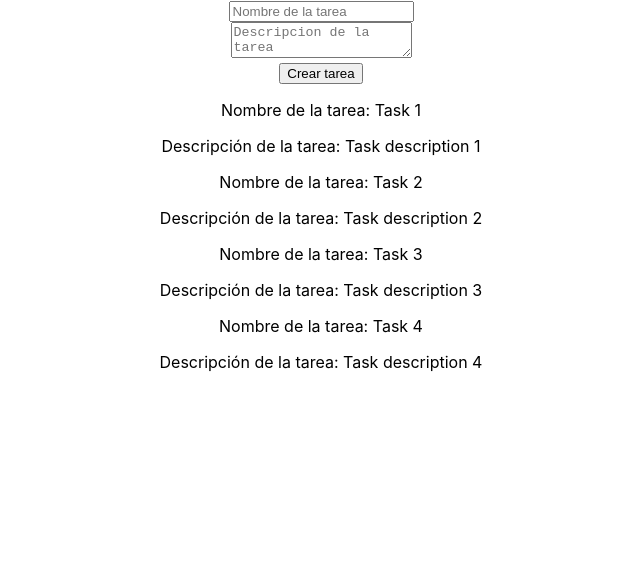
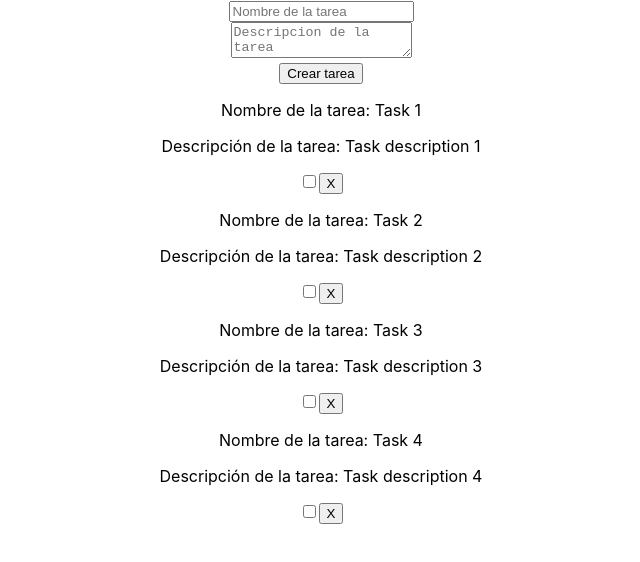
Before and after one commit to Giggs3244/curso-practico-principiante, a React (Create React App) app: page / in a window 1280 px wide. Shown: the top 562 px of the page, without its empty margins (319-959 px from the left). Built offline with nearby package versions, Linux system fonts and the light colour scheme.

Commit message:
Se crean las funciones para eliminar tareas y cambiar su estado

```diff
--- a/src/App.js
+++ b/src/App.js
@@ -15,11 +15,19 @@ class App extends React.Component {
 
   }
 
+  changeEstadoTarea = (id) => {
+    console.log(id);
+  }
+
+  deleteTarea = (id) => {
+    console.log(id);
+  }
+
   render () {
     return (
       <div className="App">
         <TaskForm></TaskForm>
-        <Tasks tareas={this.state.tareas}></Tasks>
+        <Tasks tareas={this.state.tareas} changeEstadoTarea={this.changeEstadoTarea} deleteTarea={this.deleteTarea}></Tasks>
       </div>
     );
   }
--- a/src/components/Task.js
+++ b/src/components/Task.js
@@ -9,6 +9,8 @@ export default class Task extends Component {
             <div className="tarea">
                 <p>Nombre de la tarea: {this.props.tarea.nombre}</p>
                 <p>Descripción de la tarea: {this.props.tarea.descripcion}</p>
+                <input type="checkbox" onChange={() => this.props.changeEstadoTarea(this.props.tarea.id)}></input>
+                <button onClick={() => this.props.deleteTarea(this.props.tarea.id)}>X</button>
             </div>
         );
 
@@ -17,5 +19,12 @@ export default class Task extends Component {
 }
 
 Task.propTypes = {
-    tarea: PropTypes.object
+    tarea: PropTypes.exact({
+        nombre: PropTypes.string.isRequired,
+        descripcion: PropTypes.string,
+        done: PropTypes.bool,
+        id: PropTypes.number
+    }),
+    changeEstadoTarea: PropTypes.func.isRequired,
+    deleteTarea: PropTypes.func.isRequired
 };
--- a/src/components/Tasks.js
+++ b/src/components/Tasks.js
@@ -5,11 +5,13 @@ import Task from './Task';
 export default class Tasks extends Component {
 
     render() {
-        return this.props.tareas.map((v, i) => <Task key={v.id} tarea={v}></Task>);
+        return this.props.tareas.map((v, i) => <Task key={v.id} tarea={v} changeEstadoTarea={this.props.changeEstadoTarea} deleteTarea={this.props.deleteTarea}></Task>);
     }
 
 }
 
 Tasks.propTypes = {
-    tareas: PropTypes.array.isRequired
+    tareas: PropTypes.array.isRequired,
+    changeEstadoTarea: PropTypes.func.isRequired,
+    deleteTarea: PropTypes.func.isRequired
 };
--- a/src/sample/Tasks.json
+++ b/src/sample/Tasks.json
@@ -1,24 +1,24 @@
 [
     {
-        "id": "1",
+        "id": 1,
         "nombre": "Task 1",
         "descripcion": "Task description 1",
         "done": false
     },
     {
-        "id": "2",
+        "id": 2,
         "nombre": "Task 2",
         "descripcion": "Task description 2",
         "done": true
     },
     {
-        "id": "3",
+        "id": 3,
         "nombre": "Task 3",
         "descripcion": "Task description 3",
         "done": false
     },
     {
-        "id": "4",
+        "id": 4,
         "nombre": "Task 4",
         "descripcion": "Task description 4",
         "done": true
```
